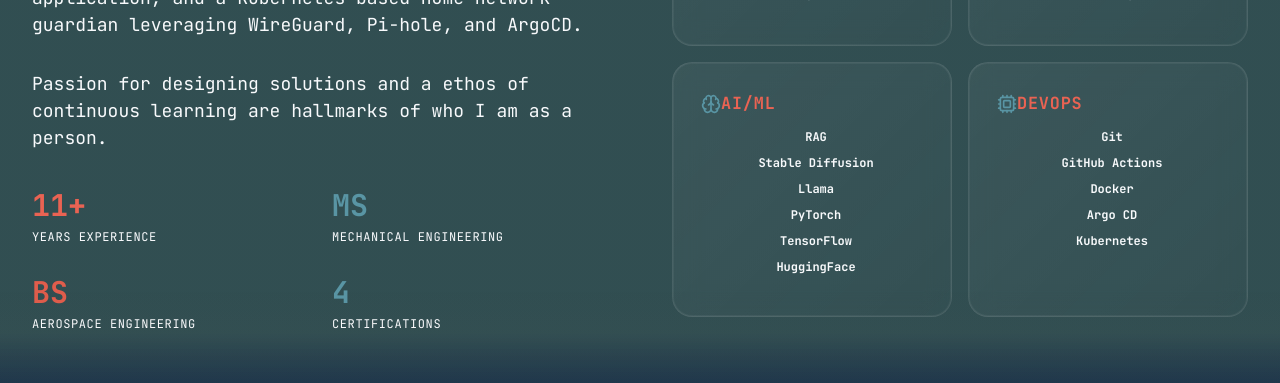
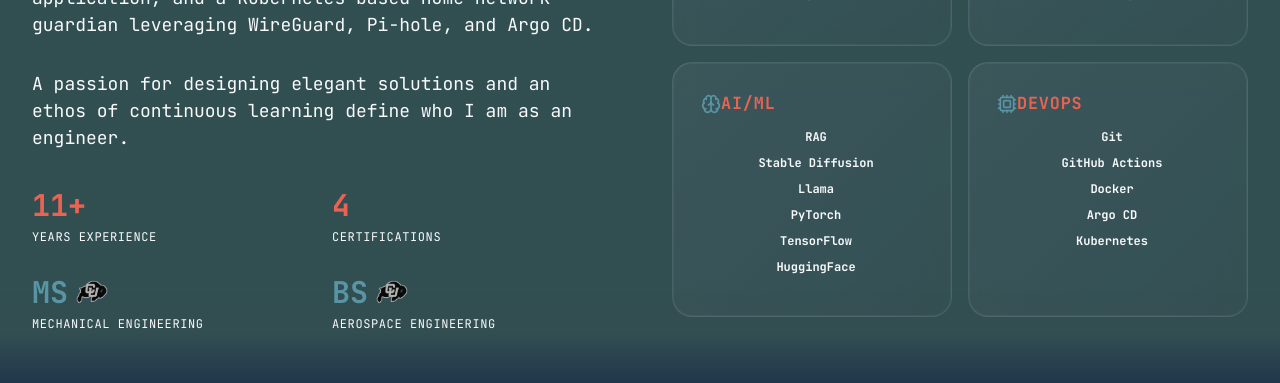
Before and after one commit to alex-eisenach/portfolio-website, a React (Vite) app in the folder client/: page / in a window 1280 px wide. Shown: the part 1430-1813 px from the top of the page. Built offline with nearby package versions, Linux system fonts and the light colour scheme; no server answers.

Commit message:
format updates, content updates

```diff
--- a/client/src/components/About.jsx
+++ b/client/src/components/About.jsx
@@ -27,10 +27,10 @@ const About = () => {
                             I'm a software engineer with 11+ years of experience designing and maintaining large-scale distributed systems in high-precision automation environments. My foundation, a BS in Aerospace Engineering and MS in Mechanical Engineering (focused on User-Centered Design), taught me to think in interconnected systems, a skill that's made me exceptionally effective at building robust, performant software at scale.
                         </p>
                         <p className="text-text-muted text-lg mb-8">
-                            Outside work, I build tools for my own needs with professional-grade techniques: a bare-metal AI image generation pipeline to support my wife's business; a cloud-deployed full-stack MERN golf league tracking application; and a Kubernetes-based home network guardian leveraging WireGuard, Pi-hole, and ArgoCD.
+                            Outside work, I build tools for my own needs with professional-grade techniques: a bare-metal AI image generation pipeline to support my wife's business; a cloud-deployed full-stack MERN golf league tracking application; and a Kubernetes-based home network guardian leveraging WireGuard, Pi-hole, and Argo CD.
                         </p>
                         <p className="text-text-muted text-lg mb-8">
-                            Passion for designing solutions and a ethos of continuous learning are hallmarks of who I am as a person.
+                            A passion for designing elegant solutions and an ethos of continuous learning define who I am as an engineer.
                         </p>
                         <div className="grid grid-cols-2 md:grid-cols-4 gap-6 md:gap-4 mt-8">
                             <div className="flex flex-col">
@@ -38,16 +38,22 @@ const About = () => {
                                 <span className="text-xs text-text-muted uppercase tracking-wider">Years Experience</span>
                             </div>
                             <div className="flex flex-col">
-                                <span className="text-3xl font-bold text-secondary">MS</span>
+                                <span className="text-3xl font-bold text-primary">4</span>
+                                <span className="text-xs text-text-muted uppercase tracking-wider">Certifications</span>
+                            </div>
+                            <div className="flex flex-col">
+                                <div className="flex items-center gap-2">
+                                    <span className="text-3xl font-bold text-secondary">MS</span>
+                                    <img src="/cu-logo.png" alt="CU Logo" className="h-8 object-contain opacity-80" />
+                                </div>
                                 <span className="text-xs text-text-muted uppercase tracking-wider">Mechanical Engineering</span>
                             </div>
                             <div className="flex flex-col">
-                                <span className="text-3xl font-bold text-bg-darker">BS</span>
+                                <div className="flex items-center gap-2">
+                                    <span className="text-3xl font-bold text-secondary">BS</span>
+                                    <img src="/cu-logo.png" alt="CU Logo" className="h-8 object-contain opacity-80" />
+                                </div>
                                 <span className="text-xs text-text-muted uppercase tracking-wider">Aerospace Engineering</span>
-                            </div>
-                            <div className="flex flex-col">
-                                <span className="text-3xl font-bold text-secondary">4</span>
-                                <span className="text-xs text-text-muted uppercase tracking-wider">Certifications</span>
                             </div>
                         </div>
                     </motion.div>
--- a/client/src/components/Hero.jsx
+++ b/client/src/components/Hero.jsx
@@ -36,7 +36,7 @@ const Hero = () => {
                         >
                             <div className="mb-10 text-secondary font-mono text-base tracking-[0.4em] uppercase opacity-80">Specializing In</div>
                             <ul className="space-y-6">
-                                {['AI/ML', 'Distributed Systems', 'Real-Time Embedded', 'Full-Stack', 'Infra & Ops'].map((skill, index) => (
+                                {['AI/ML', 'Data Systems', 'Distributed Systems', 'Full-Stack', 'Infra & Ops', 'Real-Time Embedded'].map((skill, index) => (
                                     <motion.li
                                         key={skill}
                                         initial={{ opacity: 0, x: -20 }}
@@ -66,7 +66,7 @@ const Hero = () => {
                                         <img
                                             src="/profile.png"
                                             alt="Alex Eisenach"
-                                            className="w-full h-full object-cover transition-transform duration-700 hover:scale-110"
+                                            className="w-full h-full object-cover transition-transform duration-700"
                                         />
                                     </div>
                                 </div>
--- a/client/src/components/Projects.jsx
+++ b/client/src/components/Projects.jsx
@@ -61,7 +61,21 @@ const Projects = () => {
                                 <div className="absolute inset-0 bg-gradient-to-t from-bg-darker to-transparent opacity-60"></div>
                             </div>
                             <div className="p-6">
-                                <h3 className="text-xl text-main font-bold mb-2">{project.title}</h3>
+                                <div className="mb-4">
+                                    <h3 className="text-xl text-main font-bold">{project.title}</h3>
+                                    <div className="flex gap-4 items-center mt-1">
+                                        <a href={project.link} target="_blank" rel="noopener noreferrer" className="inline-flex items-center gap-2 text-xs font-bold transition-opacity hover:opacity-80 uppercase tracking-wider">
+                                            <Github size={14} className="text-primary" />
+                                            <span className="gradient-text">Code</span>
+                                        </a>
+                                        {project.id === 1 && (
+                                            <a href="https://bondi-league.onrender.com" target="_blank" rel="noopener noreferrer" className="inline-flex items-center gap-2 text-xs font-bold transition-opacity hover:opacity-80 uppercase tracking-wider">
+                                                <ExternalLink size={14} className="text-primary" />
+                                                <span className="gradient-text">Website</span>
+                                            </a>
+                                        )}
+                                    </div>
+                                </div>
                                 <p className="text-text-muted text-sm mb-4">
                                     {project.description}
                                 </p>
@@ -71,11 +85,6 @@ const Projects = () => {
                                             {tech}
                                         </span>
                                     ))}
-                                </div>
-                                <div className="flex gap-4">
-                                    <a href={project.link} target="_blank" rel="noopener noreferrer" className="flex items-center gap-2 text-sm font-bold text-white hover:text-primary transition-colors">
-                                        <Github size={16} /> Code
-                                    </a>
                                 </div>
                             </div>
                         </motion.div>
--- a/client/src/index.css
+++ b/client/src/index.css
@@ -447,6 +447,30 @@ section::after {
 
 .h-1\.5 {
   height: 0.375rem;
+}
+
+.h-4 {
+  height: 1rem;
+}
+
+.h-6 {
+  height: 1.5rem;
+}
+
+.h-8 {
+  height: 2rem;
+}
+
+.w-4 {
+  width: 1rem;
+}
+
+.w-6 {
+  width: 1.5rem;
+}
+
+.w-8 {
+  width: 2rem;
 }
 
 .p-2 {
```
Also changed, not shown: client/public/cu-logo.png (added), 1 other file (tests, documents, lock files or other folders).
